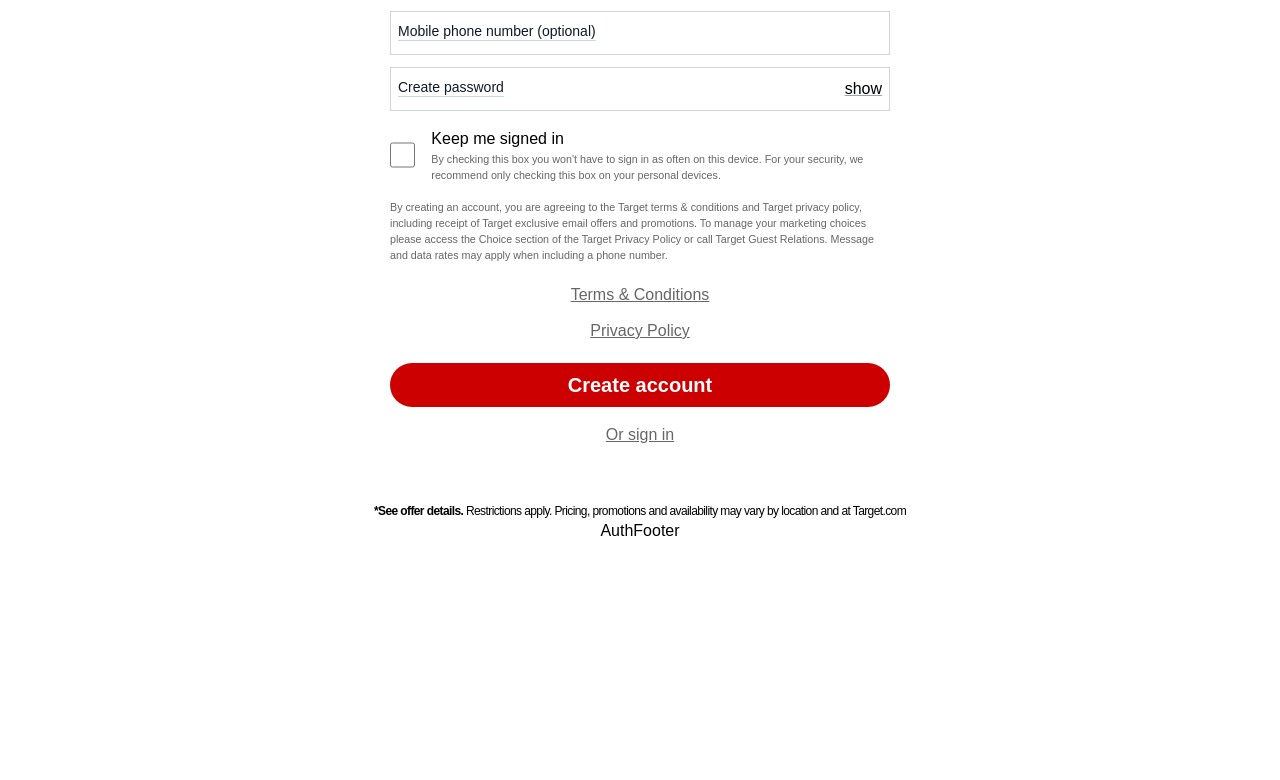
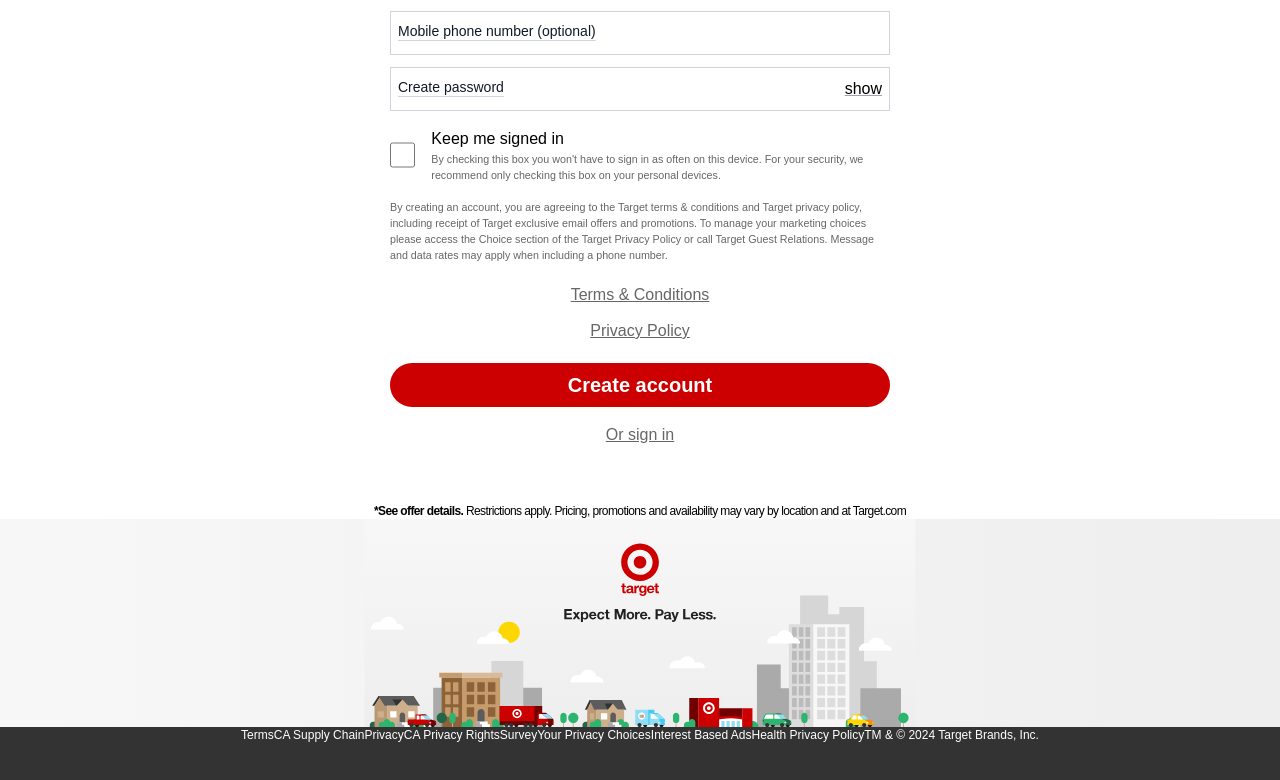
Before and after one commit to Snyrby/t, a Next.js app: page /login in a window 1280 px wide. Shown: the part 292-1072 px from the top of the page. Before the commit the page ends 835 px from the top, so only its background shows below. Built offline with nearby package versions, Linux system fonts and the light colour scheme; no server answers; a web font is replaced by a local one.

Commit message:
Worked on the auth footer

```diff
--- a/components/auth/auth-footer.tsx
+++ b/components/auth/auth-footer.tsx
@@ -1,6 +1,28 @@
+import { authFooterLinks } from "@/lib/constants";
+import Image from "next/image";
+import Link from "next/link";
 
 export const AuthFooter = () => {
   return (
-    <div>AuthFooter</div>
-  )
-}
+    <div className="w-screen">
+      <div className="h-52 w-full bg-gradient-to-r from-[#f7f7f7] to-[#eee]">
+        <Image
+          alt="Target: Expect More. Pay Less."
+          src="/target_auth.svg"
+          width={600}
+          height={1}
+          className="h-full mx-auto"
+        />
+      </div>
+      <div className="bg-[#333333] w-full h-auto min-h-14">
+        <div className="flex flex-wrap items-end justify-center w-full">
+          {authFooterLinks.map((link) => (
+            <Link key={link.text} href={link.href} className="text-xs text-white hover:text-slate-200">
+              {link.text}
+            </Link>
+          ))}
+        </div>
+      </div>
+    </div>
+  );
+};
--- a/lib/constants.ts
+++ b/lib/constants.ts
@@ -141,3 +141,15 @@
 export const uppercaseRegex = /[A-Z]/;
 export const numberRegex = /[0-9]/;
 export const specialCharRegex = /[!@#$%^&*()_+\-=\[\]{};':"\\|,.\/?]+/;
+
+export const authFooterLinks = [
+  { href: "/", text: "Terms" },
+  { href: "/", text: "CA Supply Chain" },
+  { href: "/", text: "Privacy" },
+  { href: "/", text: "CA Privacy Rights" },
+  { href: "/", text: "Survey" },
+  { href: "/", text: "Your Privacy Choices" },
+  { href: "/", text: "Interest Based Ads" },
+  { href: "/", text: "Health Privacy Policy" },
+  { href: "/", text: "TM & © 2024 Target Brands, Inc." },
+];
```
Also changed, not shown: public/target_auth.svg (added).
